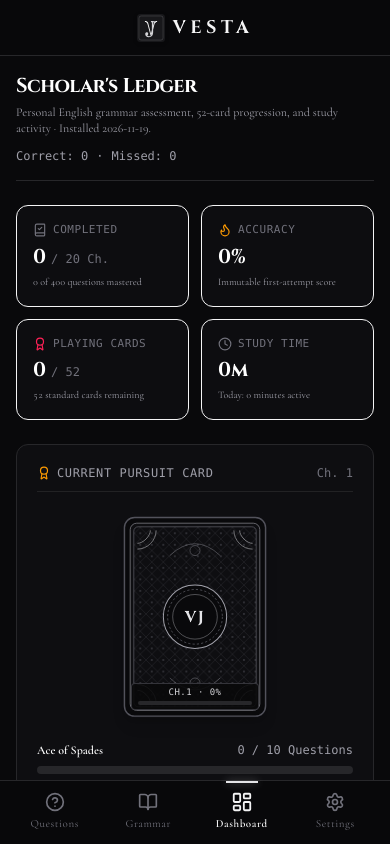
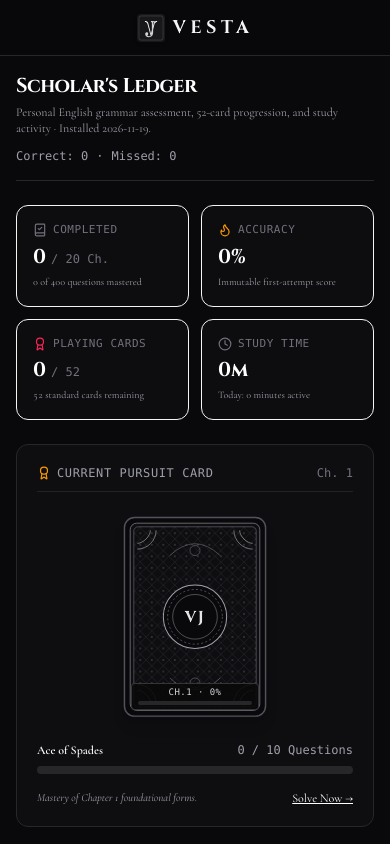
Before and after one commit to shakur4min/Vesta, a React (Vite) app: page / in a window 390 px wide. Built offline with nearby package versions, Linux system fonts and the light colour scheme.

Commit message:
fix: use dynamic viewport for mobile app shell

```diff
--- a/src/App.tsx
+++ b/src/App.tsx
@@ -206,12 +206,12 @@ export default function App() {
   };
 
   return (
-    <div className="flex flex-col h-screen w-screen overflow-hidden bg-zinc-950 text-zinc-100 font-serif">
+    <div className="vesta-app-shell flex flex-col w-screen overflow-hidden bg-zinc-950 text-zinc-100 font-serif">
       {/* Fixed Victorian Header */}
       <Header activePanel={activePanel} isOnline={isOnline} />
 
       {/* Primary Navigation Content Viewport */}
-      <main className="flex-1 flex flex-col overflow-hidden relative">
+      <main className="flex-1 min-h-0 flex flex-col overflow-hidden relative">
         {activePanel === 'questions' && (
           <QuestionsPanel
             settings={settings}
```
